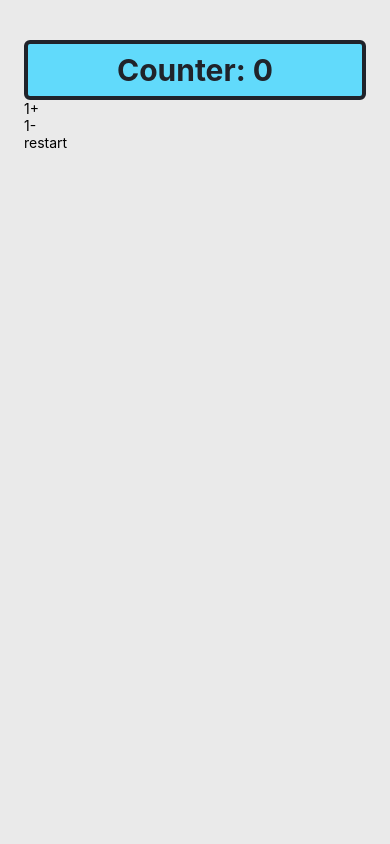
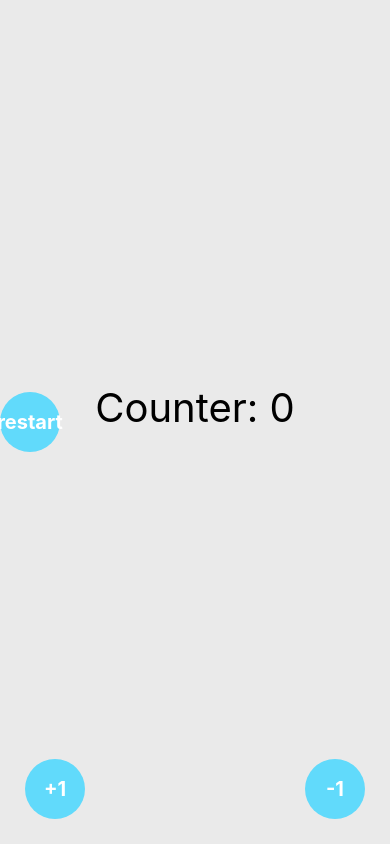
Before and after one commit to RunyShark/NativeApp, a React Native app: screen / in a window 390 px wide. Built offline with nearby package versions, Linux system fonts and the light colour scheme.

Commit message:
CounterBtnStyles

```diff
--- a/src/screens/Counter/index.tsx
+++ b/src/screens/Counter/index.tsx
@@ -8,34 +8,66 @@ export const CounterScreen = () => {
   return (
     <View style={styles.container}>
       <Text style={styles.title}>Counter: {counter}</Text>
-      <TouchableOpacity onPress={() => setCounter(counter + 1)}>
-        <Text>1+</Text>
+      <TouchableOpacity
+        style={styles.fabLocationBL}
+        onPress={() => setCounter(counter + 1)}>
+        <View style={styles.fab}>
+          <Text style={styles.fabText}>+1</Text>
+        </View>
       </TouchableOpacity>
-      <TouchableOpacity onPress={() => setCounter(counter - 1)}>
-        <Text>1-</Text>
+      <TouchableOpacity
+        style={styles.fabLocationBR}
+        onPress={() => setCounter(counter - 1)}>
+        <View style={styles.fab}>
+          <Text style={styles.fabText}>-1</Text>
+        </View>
       </TouchableOpacity>
-      <TouchableOpacity onPress={() => setCounter(0)}>
-        <Text>restart</Text>
+      <TouchableOpacity
+        style={styles.fabLocationCenter}
+        onPress={() => setCounter(0)}>
+        <View style={styles.fab}>
+          <Text style={styles.fabText}>restart</Text>
+        </View>
       </TouchableOpacity>
     </View>
   );
 };
+
 const styles = StyleSheet.create({
   container: {
     flex: 1,
-    padding: 24,
+    justifyContent: 'center',
     backgroundColor: '#eaeaea',
   },
   title: {
-    marginTop: 16,
-    paddingVertical: 8,
-    borderWidth: 4,
-    borderColor: '#20232a',
-    borderRadius: 6,
+    fontSize: 40,
+    top: -15,
+    textAlign: 'center',
+  },
+  fabLocationBL: {
+    position: 'absolute',
+    bottom: 25,
+    left: 25,
+  },
+  fabLocationBR: {
+    position: 'absolute',
+    bottom: 25,
+    right: 25,
+  },
+  fabLocationCenter: {
+    position: 'absolute',
+  },
+  fab: {
     backgroundColor: '#61dafb',
-    color: '#20232a',
-    textAlign: 'center',
-    fontSize: 30,
+    width: 60,
+    height: 60,
+    borderRadius: 100,
+    justifyContent: 'center',
+  },
+  fabText: {
+    color: 'white',
+    fontSize: 20,
     fontWeight: 'bold',
+    alignSelf: 'center',
   },
 });
```
